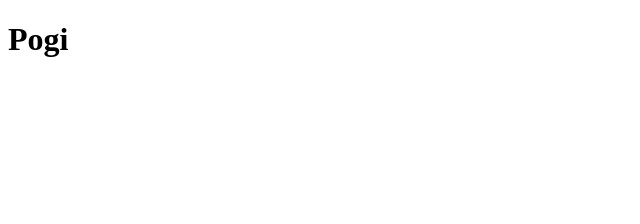
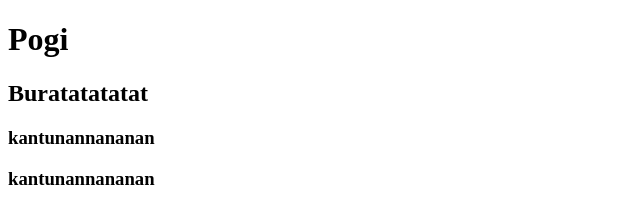
Before and after one commit to z-etsu/prac, a plain HTML site: page new.html in a window 1280 px wide. Shown: the whole page, without its empty margins (0-640 px from the left). Drawn offline with Linux system fonts and the light colour scheme.

Commit message:
added buratatat and kantunan

```diff
--- a/new.html
+++ b/new.html
@@ -7,5 +7,8 @@
 </head>
 <body>
     <h1>Pogi</h1>
+    <h2>Buratatatatat</h2>
+    <h3>kantunannananan</h3>
+    <h3>kantunannananan</h3>
 </body>
 </html>
```
